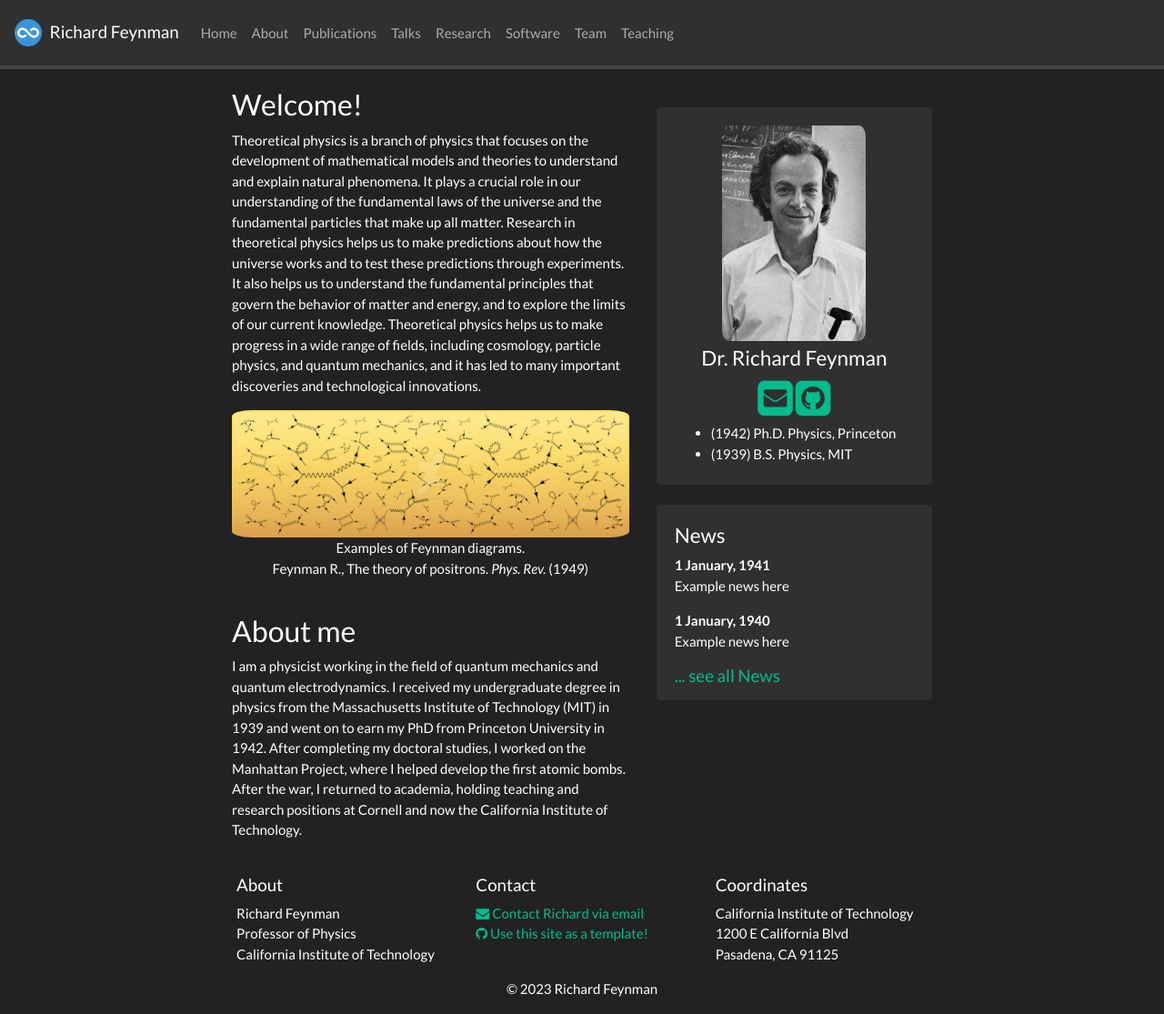
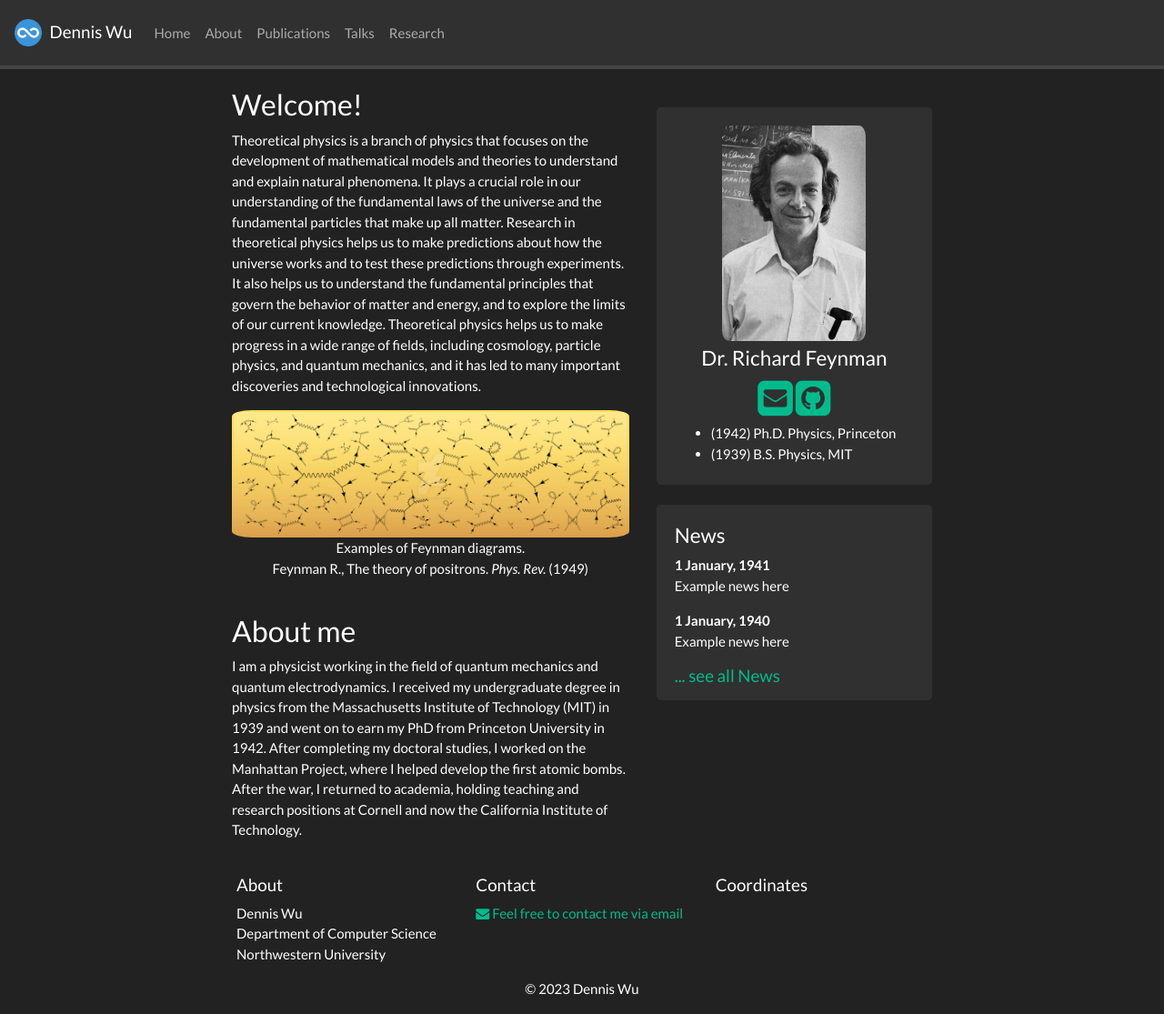
Before and after one commit to Hibb-bb/Hibb-bb.github.io, a Jekyll site: the page built from _pages/home.md, in a window 1280 px wide and 1115 px high. Shown: the whole window at 91% size. Built offline with Jekyll 4.4.1, drawn with Linux system fonts in a browser that asks for light colours; nearby versions of some CDN libraries; a style sheet for code colours, icons or effects is not loaded.

Commit message:
Update _config.yml

```diff
--- a/_config.yml
+++ b/_config.yml
@@ -1,7 +1,7 @@
 # Site settings
-title: Richard Feynman
-email: richard@university.edu
-description: Academic webpage of Dr. Richard Feynman
+title: Dennis Wu
+email: hibb@u.northwestern.edu
+description: Academic webpage of Dennis Wu
 baseurl: ""
 url: ""
 
@@ -12,18 +12,17 @@ url: ""
 
 # Footer info
 affiliation: >
-    Richard Feynman<br/>
-    Professor of Physics<br/>
-    California Institute of Technology
+    Dennis Wu<br/>
+    Department of Computer Science<br/>
+    Northwestern University
 
-location: >
-  California Institute of Technology<br/>
-  1200 E California Blvd<br/>
-  Pasadena, CA 91125
+# location: >
+#   California Institute of Technology<br/>
+#   1200 E California Blvd<br/>
+#   Pasadena, CA 91125
 
 contact: >
-    <a href="mailto:richard@university.edu" target="_blank"><i class="fa fa-envelope fa-1x"></i> Contact Richard via email</a> <br/>
-    <a href="https://github.com/sbryngelson/academic-website-template"><i class="fa fa-github fa-1x"></i> Use this site as a template!</a>
+    <a href="mailto:hibb@u.northwestern.edu" target="_blank"><i class="fa fa-envelope fa-1x"></i> Feel free to contact me via email</a> <br/>
 
 # Pages shown in navbar
 nav_pages:
@@ -31,9 +30,6 @@ nav_pages:
   - name: publications
   - name: talks
   - name: research
-  - name: software
-  - name: team
-  - name: teaching
 
 include:
   - .htaccess
@@ -63,8 +59,8 @@ plugins: ['jekyll/scholar']
 
 scholar:
 
-  last_name: Doe
-  first_name: [John]
+  last_name: Wu
+  first_name: [Dennis]
 
   style: citesty
   locale: en
```
